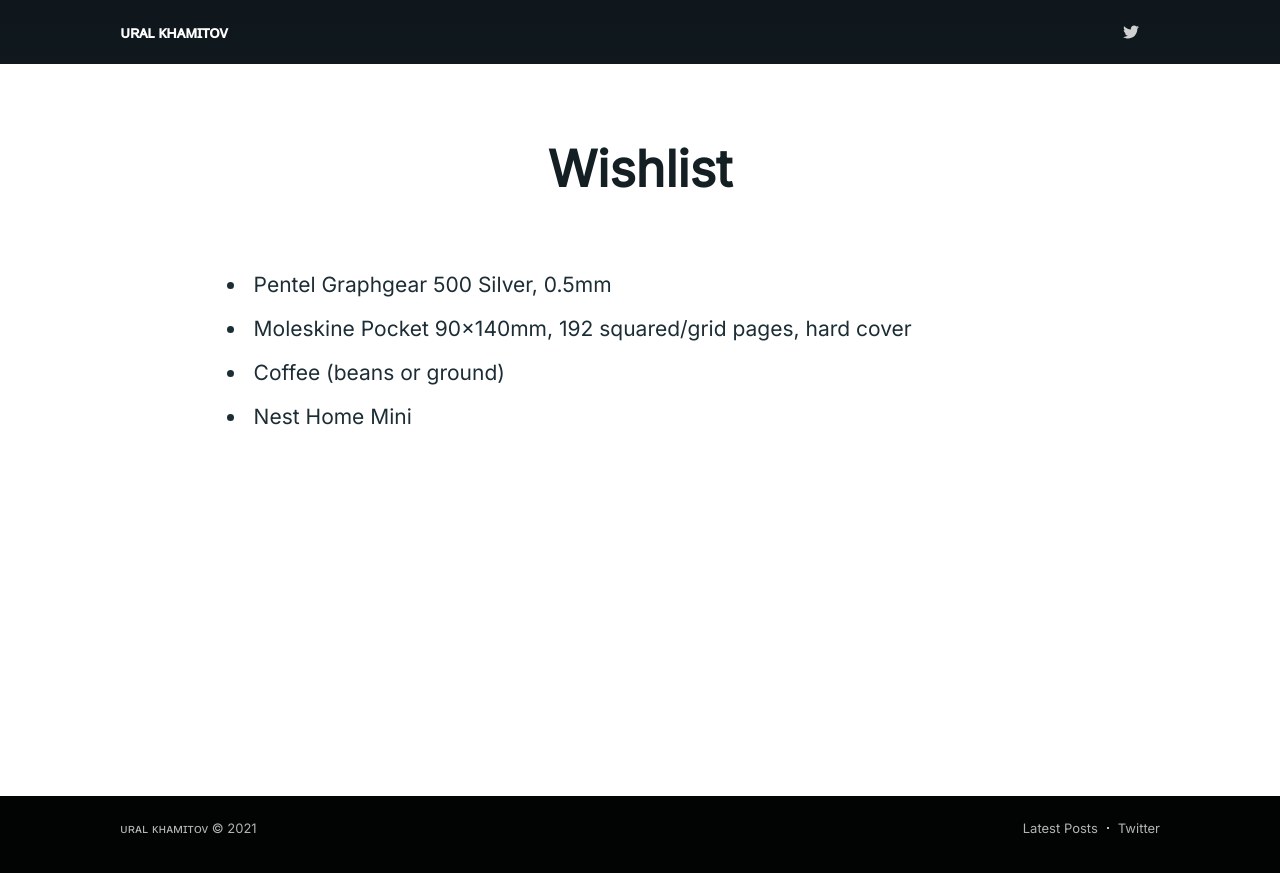
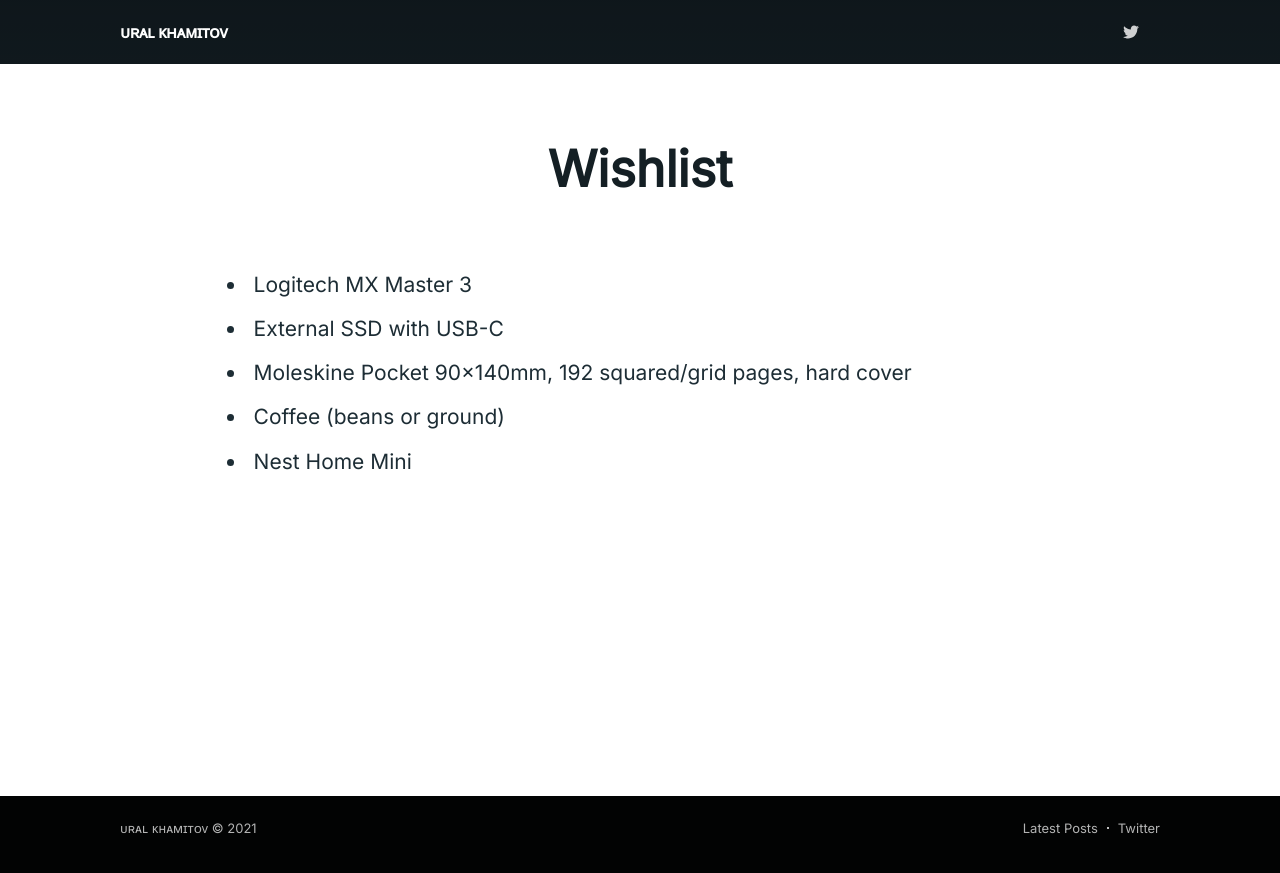
Before and after one commit to ukhamitov/ukhamitov.github.io, a Jekyll site: the page built from wishlist.md, in a window 1280 px wide. Shown: the top 873 px of the page. Built offline with Jekyll 4.4.1, drawn with Linux system fonts in a browser that asks for light colours; nearby versions of some CDN libraries; comment, search, counter and statistics services are not loaded.

Commit message:
Update wishlist.md
upd: Added more things

```diff
--- a/wishlist.md
+++ b/wishlist.md
@@ -9,7 +9,8 @@ subclass: 'post page'
 
 <p>
   <ul>
-	<li>Pentel Graphgear 500 Silver, 0.5mm</li>
+	<li>Logitech MX Master 3</li>
+	<li>External SSD with USB-C</li>
 	<li>Moleskine Pocket 90x140mm, 192 squared/grid pages, hard cover</li>
 	<li>Coffee (beans or ground)</li>
 	<li>Nest Home Mini</li>
```
